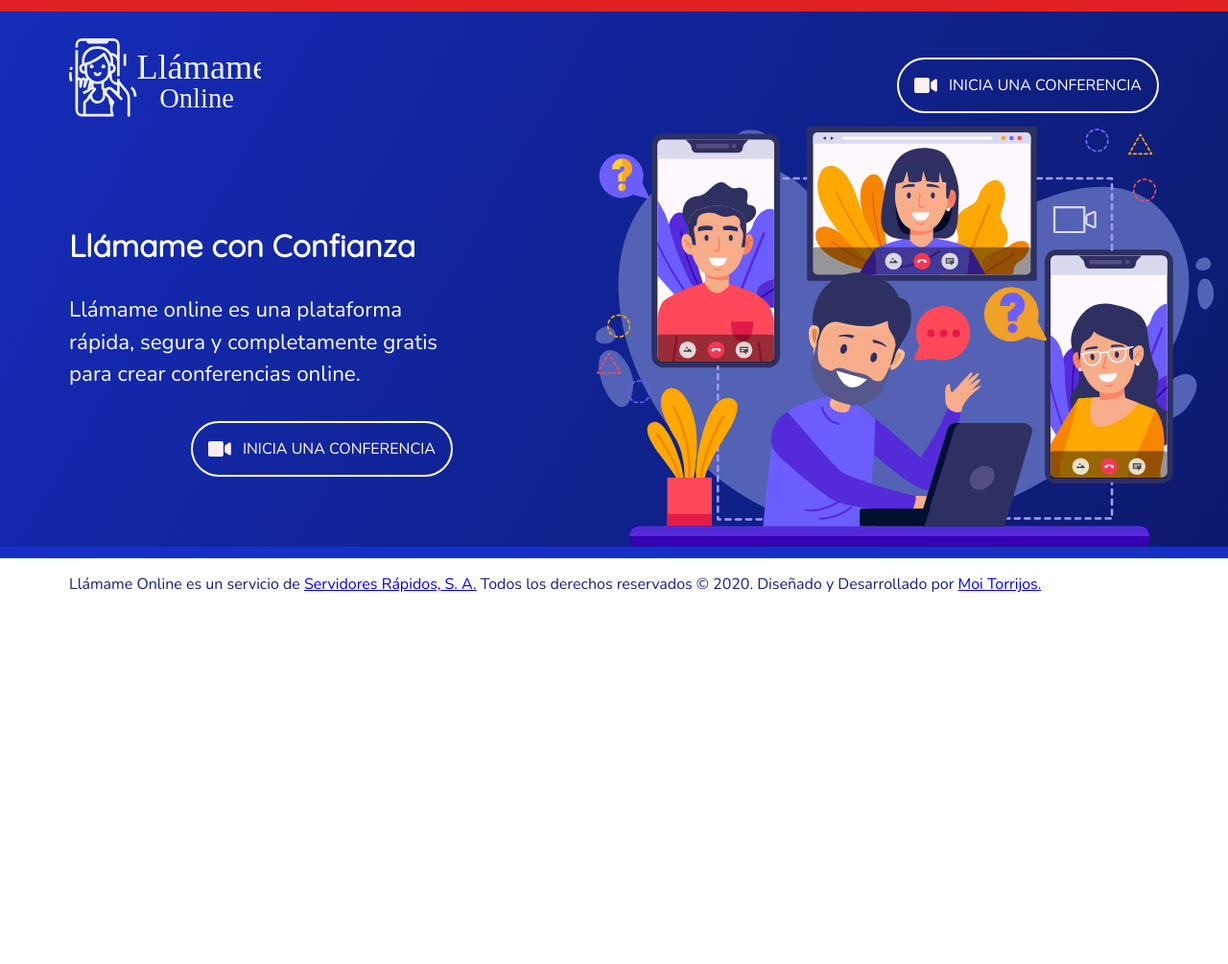
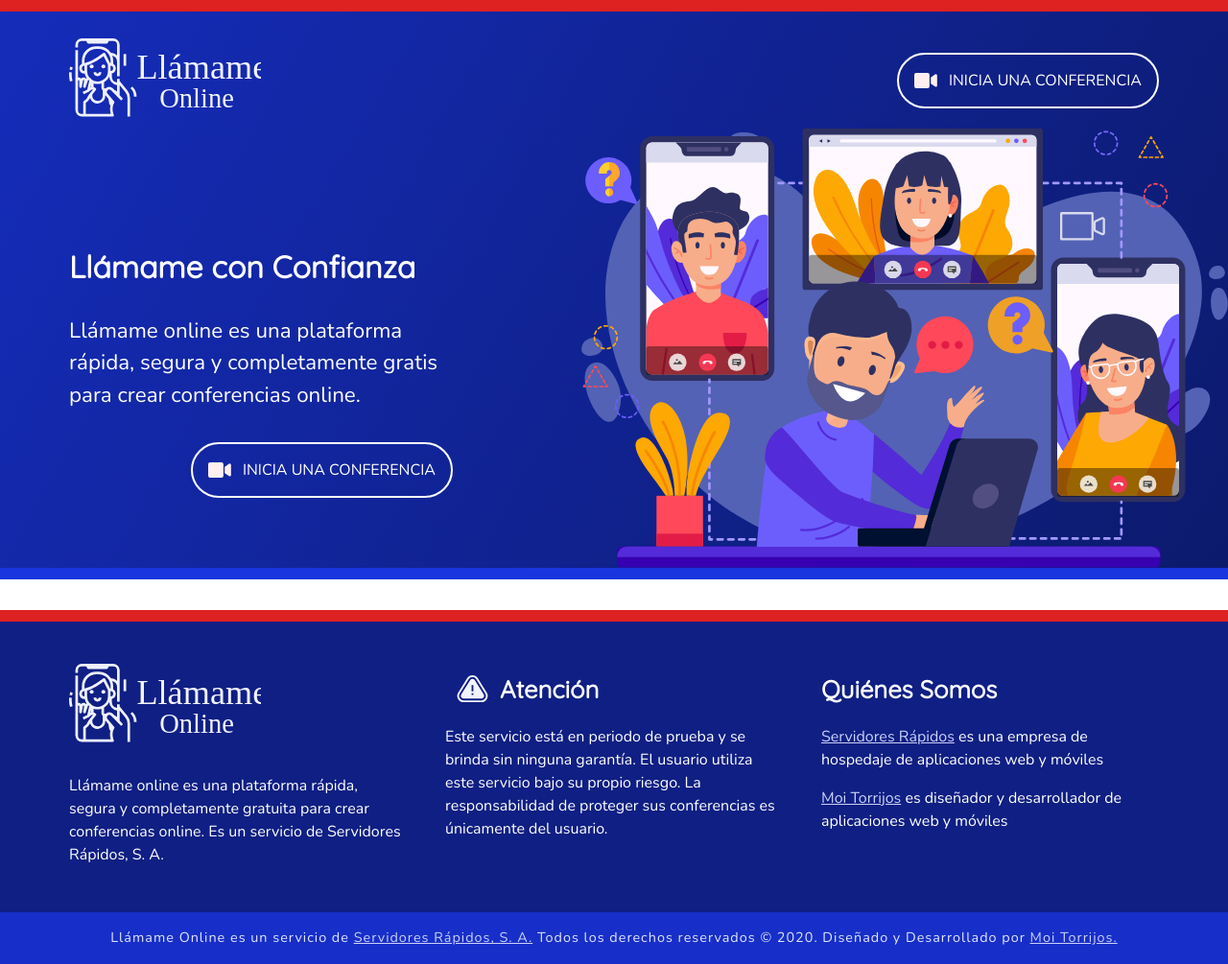
Before and after one commit to moitorrijos/llamame-online-gatsby, a Gatsby site: page / in a window 1280 px wide. Shown: the whole page at 96% size. Before the commit the page ends 800 px from the top, so only its background shows below. Built offline with nearby package versions, Linux system fonts and the light colour scheme; Gatsby itself is replaced by a stand-in of ours.

Commit message:
Add footer.

```diff
--- /dev/null
+++ b/src/components/footer.js
@@ -0,0 +1,85 @@
+import React from "react"
+import Logo from "../icons/llamame-online-logo.svg"
+import Attention from "../icons/atention.svg"
+import "../styles/_footer.sass"
+
+const Footer = () => (
+  <footer>
+    <div className="footer">
+      <div className="inner-container page-footer">
+        <div className="servicio">
+          <Logo className="footer-logo" />
+          <p>
+            Llámame online es una plataforma rápida, segura y completamente
+            gratuita para crear conferencias online. Es un servicio de
+            Servidores Rápidos, S. A.
+          </p>
+        </div>
+        <div className="atencion">
+          <h3>
+            <Attention className="attention" />
+            Atención
+          </h3>
+          <p>
+            Este servicio está en periodo de prueba y se brinda sin ninguna
+            garantía. El usuario utiliza este servicio bajo su propio riesgo. La
+            responsabilidad de proteger sus conferencias es únicamente del
+            usuario.
+          </p>
+        </div>
+        <div className="quienes-somos">
+          <h3>Quiénes Somos</h3>
+          <p>
+            <a
+              href="https://servidoresrapidos.net"
+              target="_blank"
+              rel="noopener noreferrer"
+            >
+              Servidores Rápidos
+            </a>{" "}
+            es una empresa de hospedaje de aplicaciones web y móviles
+          </p>
+          <p>
+            <a
+              href="https://moitorrijos.com"
+              target="_blank"
+              rel="noopener noreferrer"
+            >
+              Moi Torrijos
+            </a>{" "}
+            es diseñador y desarrollador de aplicaciones web y móviles
+          </p>
+        </div>
+      </div>
+    </div>
+    <div className="copyright">
+      <div className="inner-container">
+        <p>
+          Llámame Online es un servicio de
+          {` `}
+          <a
+            href="https://servidoresrapidos.net"
+            target="_blank"
+            rel="noopener noreferrer"
+          >
+            Servidores Rápidos, S. A.
+          </a>
+          {` `}
+          Todos los derechos reservados © {new Date().getFullYear()}. Diseñado y
+          Desarrollado por
+          {` `}
+          <a
+            href="https://moitorrijos.com"
+            target="_blank"
+            rel="noopener noreferrer"
+          >
+            {" "}
+            Moi Torrijos.
+          </a>
+        </p>
+      </div>
+    </div>
+  </footer>
+)
+
+export default Footer
--- a/src/components/layout.js
+++ b/src/components/layout.js
@@ -10,6 +10,7 @@ import PropTypes from "prop-types"
 import { useStaticQuery, graphql } from "gatsby"
 
 import Header from "./header"
+import Footer from "../components/footer"
 import "../styles/_reset.sass"
 import "../styles/_layout.sass"
 
@@ -29,30 +30,8 @@ const Layout = ({ children }) => {
       <Header siteTitle={data.site.siteMetadata.title} />
       <div className="main-container">
         <main>{children}</main>
-        <footer>
-          Llámame Online es un servicio de
-          {` `}
-          <a
-            href="https://servidoresrapidos.net"
-            target="_blank"
-            rel="noopener noreferrer"
-          >
-            Servidores Rápidos, S. A.
-          </a>
-          {` `}
-          Todos los derechos reservados © {new Date().getFullYear()}. Diseñado y
-          Desarrollado por
-          {` `}
-          <a
-            href="https://moitorrijos.com"
-            target="_blank"
-            rel="noopener noreferrer"
-          >
-            {" "}
-            Moi Torrijos.
-          </a>
-        </footer>
       </div>
+      <Footer />
     </>
   )
 }
--- /dev/null
+++ b/src/styles/_footer.sass
@@ -0,0 +1,42 @@
+@import 'colors'
+@import 'helpers'
+
+footer
+  background: $primary-color
+  color: white
+
+  p
+    margin: 1rem 0
+
+  a
+    color: lighten($primary-color, 60%)
+
+  svg.attention
+    height: 1.75rem
+
+  h3
+    display: flex
+    flex-flow: row nowrap
+    align-items: center
+    margin: 1.5rem 0
+
+footer
+  border-top: $border-top
+
+.page-footer
+  display: grid
+  grid-template-columns: repeat(3, 1fr)
+  padding: 2rem
+  column-gap: 40px
+
+.footer-logo
+  max-width: 200px
+
+.copyright
+  background: lighten($primary-color, 15%)
+  color: white
+  text-align: center
+  font-size: 0.9rem
+  letter-spacing: 1px
+  overflow: auto
+  color: lighten($primary-color, 65%)
--- a/src/styles/_header.sass
+++ b/src/styles/_header.sass
@@ -1,10 +1,11 @@
 @import 'colors'
 @import 'fonts'
+@import 'helpers'
 
 header
-  border-top: 0.75rem solid $secondary-color
-  border-bottom: 0.75rem solid lighten($primary-color, 15%)
-  background-image: linear-gradient(120deg, lighten($primary-color, 12%), darken($primary-color, 5%))
+  border-top: $border-top
+  border-bottom: 0.75rem solid lighten($primary-color, 20%)
+  background-image: $linear-gradient
   color: white
 
   h1, h2
--- /dev/null
+++ b/src/styles/_helpers.sass
@@ -0,0 +1,9 @@
+@mixin transform($displ)
+  transform: scale(1.15) translateY($displ)
+
+%container
+  max-width: 1200px
+  margin: 0 auto
+
+$linear-gradient: linear-gradient(120deg, lighten($primary-color, 12%), darken($primary-color, 5%))
+$border-top: 0.75rem solid $secondary-color
--- a/src/styles/_layout.sass
+++ b/src/styles/_layout.sass
@@ -1,5 +1,6 @@
 @import 'fonts'
 @import 'colors'
+@import 'helpers'
 
 html
   font-size: 16px
@@ -26,14 +27,20 @@ h2
   font-size: 1.8rem
   margin: 2rem 0
 
+h3
+  font-size: 1.6rem
+  margin: 1rem 0
+
 p
   margin: 2rem 0
   line-height: 1.5
 
 .main-container
-  max-width: 1200px
-  margin: 0 auto
-  padding: 1rem 2rem 0
+  @extend %container
+  padding: 1rem 2rem
+
+.inner-container
+  @extend %container
 
 .flex
   display: flex
@@ -50,9 +57,6 @@ p
     row-gap: 20px
     align-items: center
 
-@mixin transform($displ)
-  transform: scale(1.1) translateY($displ)
-
 .icon
   svg
     width: 105%
@@ -60,11 +64,11 @@ p
 
   &.right
     svg
-      @include transform(-13px)
+      @include transform(-7px)
 
   &.left
     svg
-      @include transform(13px)
+      @include transform(7px)
 
 .icon
   &.right svg, &.left svg
--- a/src/styles/_video-conference.sass
+++ b/src/styles/_video-conference.sass
@@ -35,3 +35,7 @@ a.conference-link
 @media screen and (max-width: 600px)
   a.conference-link
     display: none
+
+header a.conference-link
+  margin: 0
+  align-self: center
```
Also changed, not shown: src/components/image.js (deleted, +0 -32 lines), README.md, src/assets/servidores-rapidos-footer-logo.png (added), src/icons/atention.svg (added).
